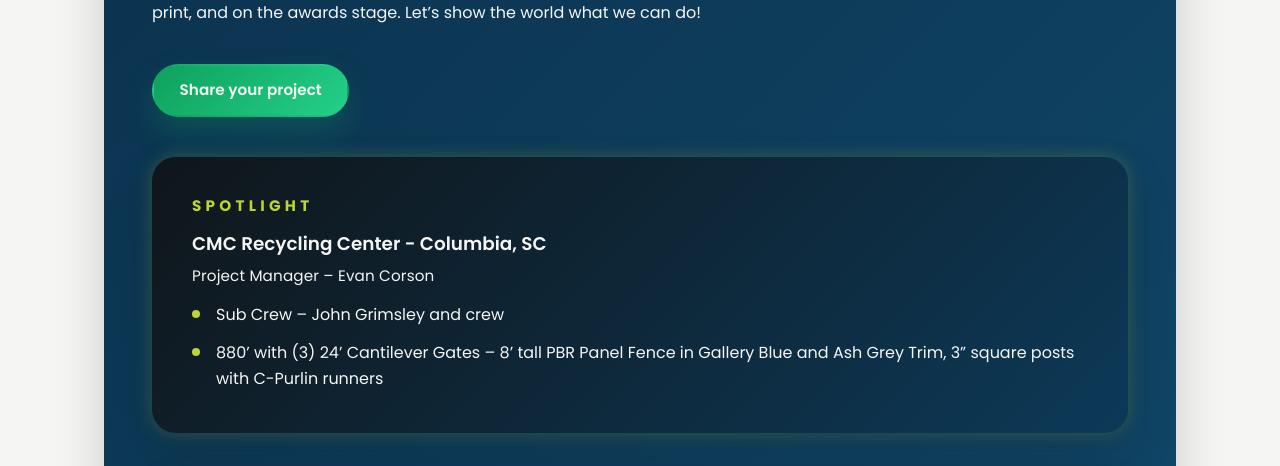
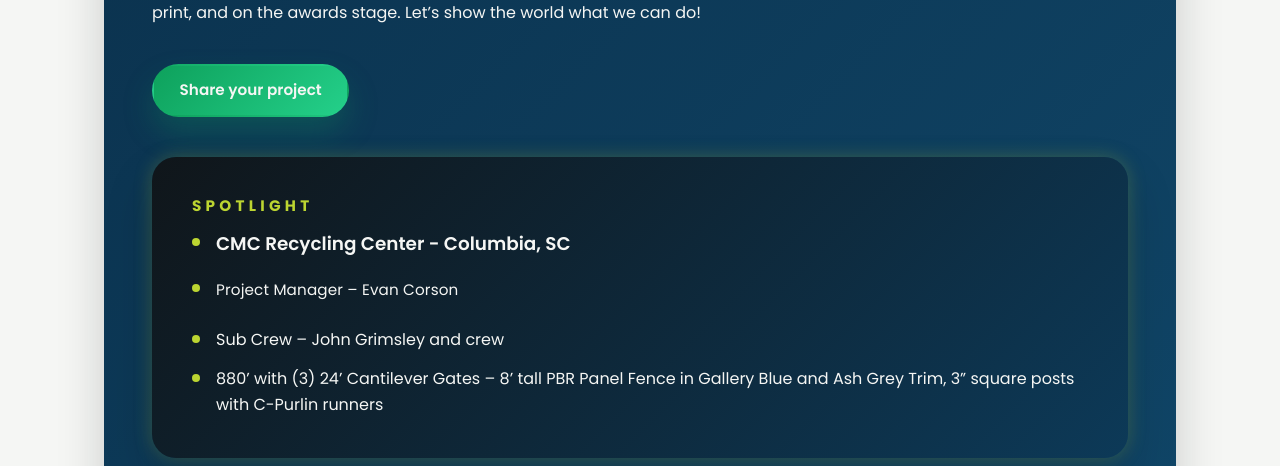
Before and after one commit to seegarsit/newsletter, a Python web app: template templates/index.html in a window 1280 px wide. Shown: the part 2424-2890 px from the top of the page. Run offline with Jinja, Linux system fonts and the light colour scheme; the template is opened without the code that fills it, so the values that code supplies are empty; some web fonts are replaced.

Commit message:
Add bullets to spotlight project details

```diff
--- a/templates/index.html
+++ b/templates/index.html
@@ -143,9 +143,9 @@
             </footer>
             <div class="news-spotlight" aria-labelledby="spotlight-heading">
               <h3 id="spotlight-heading">SPOTLIGHT</h3>
-              <p class="news-spotlight__project">CMC Recycling Center - Columbia, SC</p>
-              <p class="news-spotlight__meta">Project Manager – Evan Corson</p>
               <ul class="news-spotlight__list">
+                <li class="news-spotlight__project">CMC Recycling Center - Columbia, SC</li>
+                <li class="news-spotlight__meta">Project Manager – Evan Corson</li>
                 <li>Sub Crew – John Grimsley and crew</li>
                 <li>
                   880’ with (3) 24’ Cantilever Gates – 8’ tall PBR Panel Fence in Gallery Blue and
```
